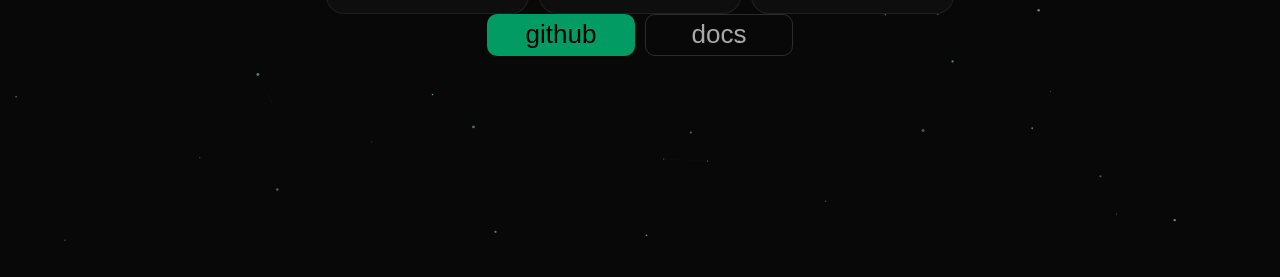
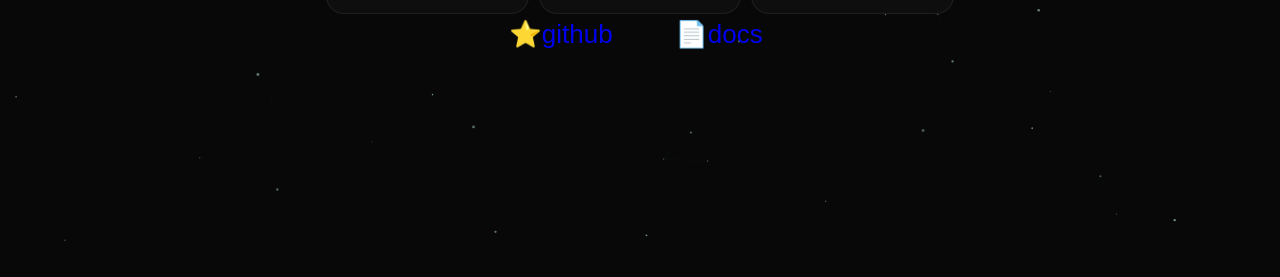
Before and after one commit to geko-rs/website, a plain HTML site: page index.html in a window 1280 px wide. Shown: the part 523-800 px from the top of the page. Drawn offline with Linux system fonts and the light colour scheme; a web font is replaced by a local one.

Commit message:
Update GitHub links with button icons

```diff
--- a/index.html
+++ b/index.html
@@ -70,8 +70,12 @@
                 </div>
             </div>
             <div class="buttons">
-                <a href="https://github.com/geko-rs/geko" class="btn btn-primary">github</a>
-                <a href="https://github.com/geko-rs/docs" class="btn btn-secondary">docs</a>
+                <a href="https://github.com/geko-rs/geko" class="btn">
+                    <span class="btn-icon">⭐</span> github
+                </a>
+                <a href="https://github.com/geko-rs/docs" class="btn">
+                    <span class="btn-icon">📄</span> docs
+                </a>
             </div>
         </div>
         <script src="bg.js"></script>
```
